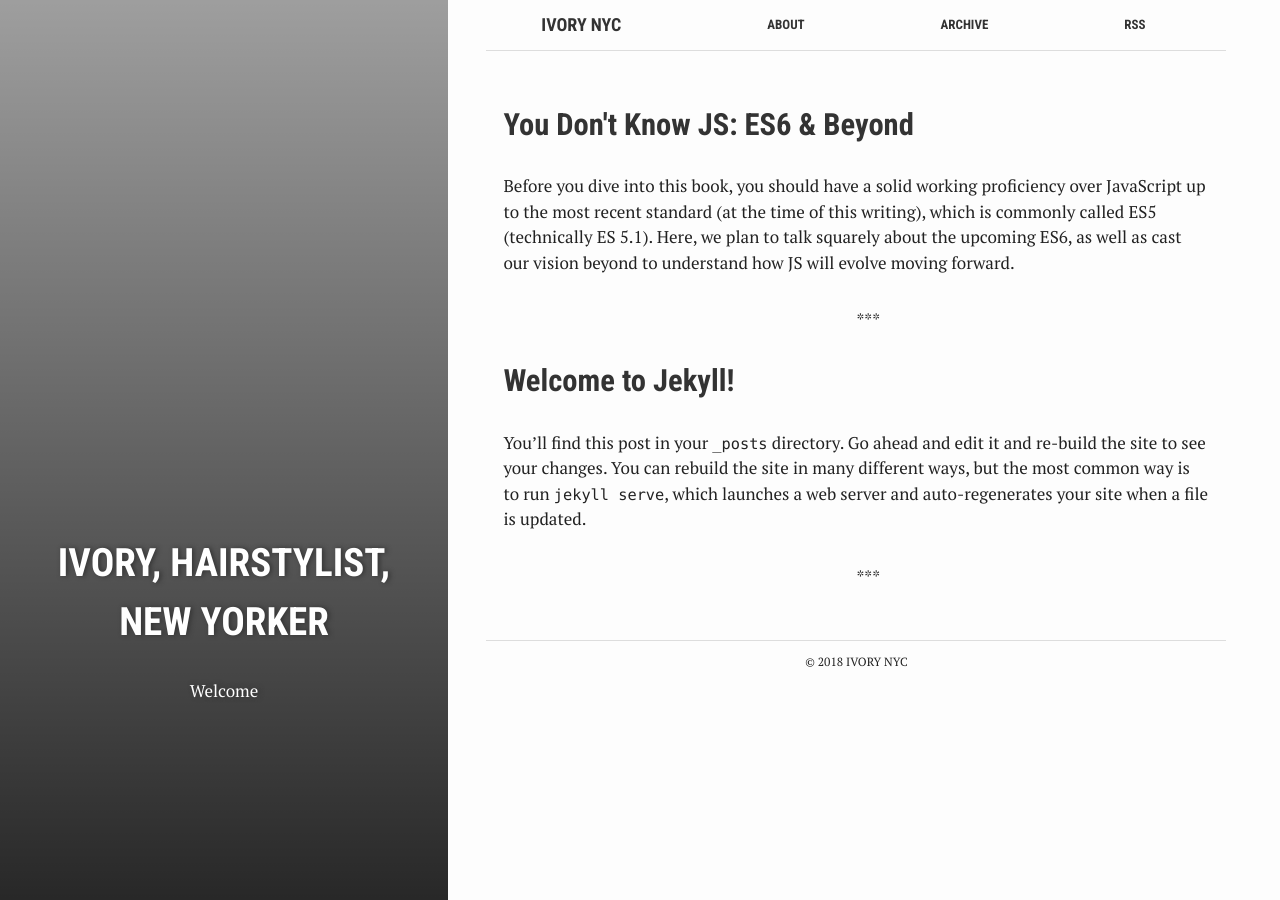
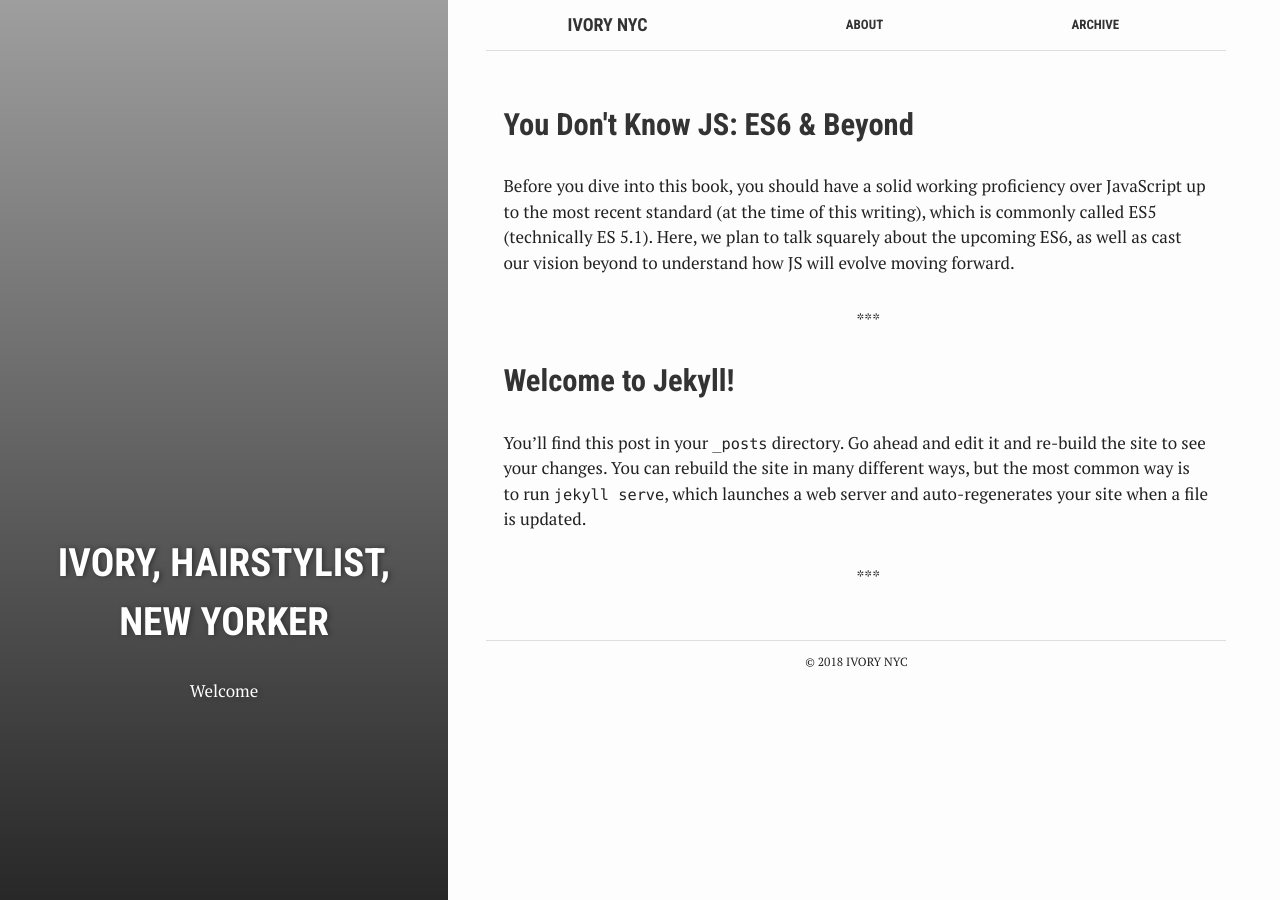
Before and after one commit to ivory-nyc/ivory-nyc.github.io, a Jekyll site: the page built from index.html, in a window 1280 px wide. Built offline with Jekyll 4.4.1, drawn with Linux system fonts in a browser that asks for light colours.

```diff
--- a/_includes/header.html
+++ b/_includes/header.html
@@ -12,7 +12,7 @@
       {% endif %}
     {% endfor %}
 
-    <a href="{{ "/feed.xml" | prepend: site.baseurl }}">RSS</a>
+    <!--<a href="{{ "/feed.xml" | prepend: site.baseurl }}">RSS</a>-->
 
     <label for="menu-checkbox" class="toggle-button" data-open="☰" data-close="☰" onclick></label>
   </nav>
--- a/feed.xml
+++ b/feed.xml
@@ -7,7 +7,7 @@ layout: null
     <title>{{ site.title | xml_escape }}</title>
     <description>{{ site.description | xml_escape }}</description>
     <link>{{ site.url }}{{ site.baseurl }}/</link>
-    <!--<atom:link href="{{ "/feed.xml" | prepend: site.baseurl | prepend: site.url }}" rel="self" type="application/rss+xml"/>-->
+    <atom:link href="{{ "/feed.xml" | prepend: site.baseurl | prepend: site.url }}" rel="self" type="application/rss+xml"/>
     <pubDate>{{ site.time | date_to_rfc822 }}</pubDate>
     <lastBuildDate>{{ site.time | date_to_rfc822 }}</lastBuildDate>
     <generator>Jekyll v{{ jekyll.version }}</generator>
```
